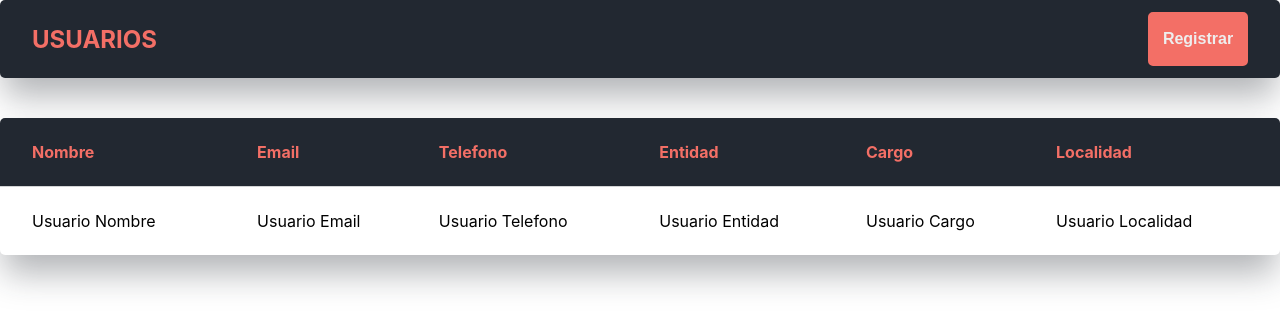
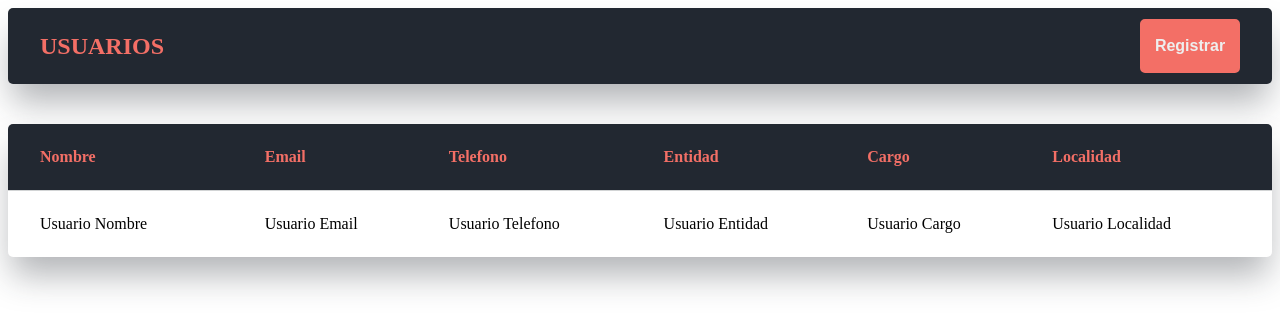
Before and after one commit to GTestay/arq-2020-q1, a React (Create React App) app in the folder frontend/: page / in a window 1280 px wide. Shown: the top 330 px of the page. Built offline with nearby package versions, Linux system fonts and the light colour scheme.

Commit message:
Agrega React router y configura el proyecto para que al iniciar aparezca la página de usuarios

```diff
--- a/frontend/package.json
+++ b/frontend/package.json
@@ -5,6 +5,7 @@
   "dependencies": {
     "react": "^16.13.1",
     "react-dom": "^16.13.1",
+    "react-router-dom": "^5.2.0",
     "react-scripts": "3.4.1"
   },
   "devDependencies": {
--- a/frontend/src/App.js
+++ b/frontend/src/App.js
@@ -1,26 +1,17 @@
 import React from 'react';
-import logo from './logo.svg';
+import { BrowserRouter, Route } from 'react-router-dom';
+
 import './App.scss';
+import Usuarios from './componentes/usuarios';
 
-function App() {
-  return (
-    <div className="App">
-      <header className="App-header">
-        <img src={logo} className="App-logo" alt="logo" />
-        <p>
-          Edit <code>src/App.js</code> and save to reload.
-        </p>
-        <a
-          className="App-link"
-          href="https://reactjs.org"
-          target="_blank"
-          rel="noopener noreferrer"
-        >
-          Learn React
-        </a>
-      </header>
-    </div>
-  );
+class App extends React.Component {
+  render () {
+    return (
+      <BrowserRouter>
+        <Route exact path="/" component={ Usuarios } />
+      </BrowserRouter>
+    );
+  }
 }
 
 export default App;
--- a/frontend/src/index.js
+++ b/frontend/src/index.js
@@ -1,14 +1,18 @@
 import React from 'react';
 import ReactDOM from 'react-dom';
-import './index.css';
-import Usuarios from './componentes/usuarios';
+import { Router } from "react-router";
+import { createBrowserHistory } from 'history';
+
+import App from './App';
+
 import * as serviceWorker from './serviceWorker';
 
+const history = createBrowserHistory();
+
 ReactDOM.render(
-  <React.StrictMode>
-    <Usuarios />
-  </React.StrictMode>,
-  document.getElementById('root')
+  <Router history={history}>
+    <App/>
+  </Router>, document.getElementById('root')
 );
 
 // If you want your app to work offline and load faster, you can change
```
Also changed, not shown: frontend/src/logo.svg (deleted), 1 other file (tests, documents, lock files or other folders).
